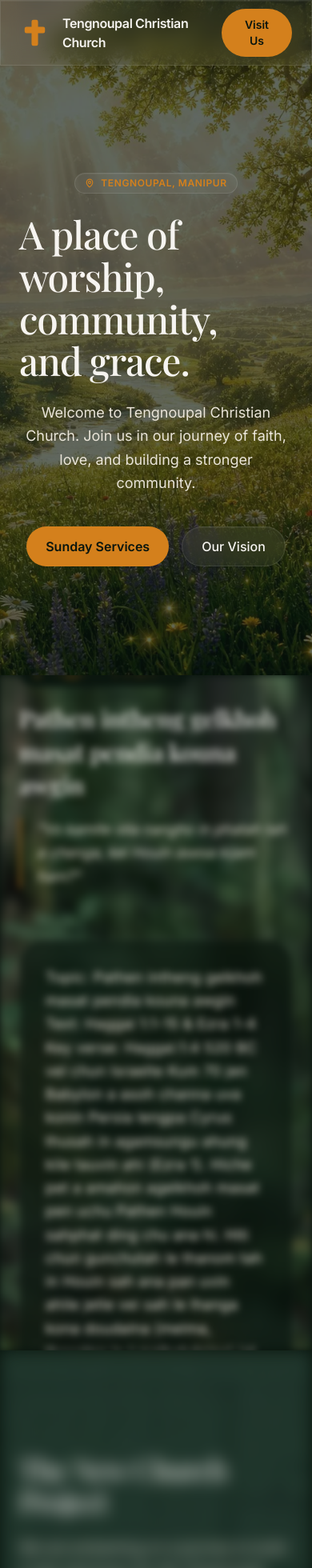
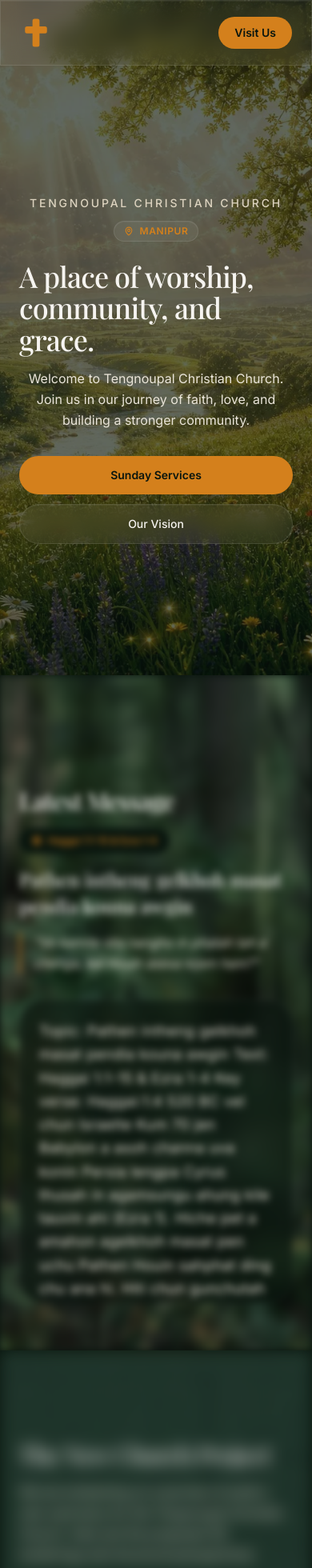
Before and after one commit to metachasm-beep/tengnoupalchurch, a React (Vite) app: page / in a window 390 px wide. Shown: the top 1960 px of the page at 80% size. Built offline with nearby package versions, Linux system fonts and the light colour scheme; a web font is replaced by a local one.

Commit message:
style: implement mobile optimization across all folds

```diff
--- a/src/folds/Footer.jsx
+++ b/src/folds/Footer.jsx
@@ -3,7 +3,7 @@ import { MapPin } from '@phosphor-icons/react';
 
 export default function Footer() {
   return (
-    <footer id="footer" className="w-full border-t border-forest-800 text-bone-100 bg-forest-900/90 backdrop-blur-md px-6 py-4 flex flex-col md:flex-row items-center justify-between gap-4 text-xs md:text-sm z-50">
+    <footer id="footer" className="w-full border-t border-forest-800 text-bone-100 bg-forest-900/90 backdrop-blur-md px-6 py-4 pb-8 md:pb-4 flex flex-col md:flex-row items-center justify-between gap-4 text-xs md:text-sm z-50">
       <div className="flex flex-col md:flex-row items-center gap-2 md:gap-6 text-center md:text-left">
         <p>© 2026 Tengnoupal Christian Church.</p>
         <p className="flex items-center justify-center gap-1 opacity-75">
--- a/src/folds/Gallery.jsx
+++ b/src/folds/Gallery.jsx
@@ -7,8 +7,17 @@ export default function Gallery({ galleryImages }) {
   const [selectedImage, setSelectedImage] = useState(null);
   const [currentPage, setCurrentPage] = useState(0);
   const [direction, setDirection] = useState(1);
+  const [itemsPerPage, setItemsPerPage] = useState(6);
 
-  const itemsPerPage = 6;
+  React.useEffect(() => {
+    const handleResize = () => {
+      setItemsPerPage(window.innerWidth < 768 ? 1 : 6);
+    };
+    handleResize();
+    window.addEventListener('resize', handleResize);
+    return () => window.removeEventListener('resize', handleResize);
+  }, []);
+
   const totalPages = Math.ceil(galleryImages.length / itemsPerPage);
 
   const handleNext = () => {
@@ -73,12 +82,12 @@ export default function Gallery({ galleryImages }) {
                 x: { type: "spring", stiffness: 300, damping: 30 },
                 opacity: { duration: 0.2 }
               }}
-              className="absolute inset-0 grid grid-cols-2 md:grid-cols-3 gap-3 md:gap-6 px-12 md:px-24 content-center"
+              className="absolute inset-0 grid grid-cols-1 md:grid-cols-3 gap-3 md:gap-6 px-12 md:px-24 content-center"
             >
               {currentImages.map((item, idx) => (
                 <div
                   key={idx}
-                  className="relative group cursor-pointer overflow-hidden rounded-xl bg-forest-700 shadow-md aspect-square md:aspect-[4/3]"
+                  className="relative group cursor-pointer overflow-hidden rounded-xl bg-forest-700 shadow-md aspect-[4/3]"
                   onClick={() => setSelectedImage(item)}
                 >
                   <img src={item.img} alt={`Gallery image ${idx}`} className="w-full h-full object-cover transition-transform duration-700 group-hover:scale-110" />
--- a/src/folds/Hero.jsx
+++ b/src/folds/Hero.jsx
@@ -12,12 +12,15 @@ export default function Hero() {
       />
       <div className="absolute inset-0 z-0 bg-forest-900/40 pointer-events-none" />
 
-      <div className="relative z-10 max-w-4xl mx-auto px-6 w-full flex flex-col items-center justify-center text-center gap-6">
-        <div className="inline-flex items-center gap-2 px-3 py-1 rounded-full glass text-xs font-semibold tracking-wider text-amber-accent uppercase">
-          <MapPin weight="bold" /> Tengnoupal, Manipur
+      <div className="relative z-10 max-w-4xl mx-auto px-6 w-full flex flex-col items-center justify-center text-center gap-4 md:gap-6">
+        <div className="flex flex-col items-center gap-3 md:gap-4 mb-2">
+          <h2 className="font-sans text-sm md:text-base tracking-[0.2em] text-bone-200 uppercase font-medium">Tengnoupal Christian Church</h2>
+          <div className="inline-flex items-center gap-2 px-3 py-1 rounded-full glass text-xs font-semibold tracking-wider text-amber-accent uppercase">
+            <MapPin weight="bold" /> Manipur
+          </div>
         </div>
 
-        <h1 className="font-serif text-5xl md:text-7xl font-medium tracking-tight leading-[1.1] text-bone-50">
+        <h1 className="font-serif text-4xl md:text-7xl font-medium tracking-tight leading-[1.1] text-bone-50">
           <BlurText
             text="A place of worship, community, and grace."
             delay={50}
@@ -25,15 +28,15 @@ export default function Hero() {
           />
         </h1>
 
-        <p className="text-lg text-bone-100 max-w-[40ch] leading-relaxed mx-auto">
+        <p className="text-base md:text-lg text-bone-100 max-w-[40ch] leading-relaxed mx-auto">
           Welcome to Tengnoupal Christian Church. Join us in our journey of faith, love, and building a stronger community.
         </p>
 
-        <div className="flex justify-center gap-4 pt-4">
-          <button onClick={() => { const el = document.getElementById('nav-sermons'); if (el) el.scrollIntoView({ behavior: 'smooth' }); }} className="bg-amber-accent text-forest-900 px-6 py-3 rounded-full font-bold hover:bg-amber-accent-hover transition-colors hover:scale-[0.98]">
+        <div className="flex flex-col sm:flex-row justify-center gap-3 sm:gap-4 pt-4 w-full sm:w-auto">
+          <button onClick={() => { const el = document.getElementById('nav-sermons'); if (el) el.scrollIntoView({ behavior: 'smooth' }); }} className="bg-amber-accent text-forest-900 px-6 py-3.5 md:py-3 rounded-full font-bold hover:bg-amber-accent-hover transition-colors hover:scale-[0.98] w-full sm:w-auto text-sm md:text-base">
             Sunday Services
           </button>
-          <button onClick={() => { const el = document.getElementById('nav-project'); if (el) el.scrollIntoView({ behavior: 'smooth' }); }} className="glass px-6 py-3 rounded-full font-medium hover:bg-white/10 transition-colors">
+          <button onClick={() => { const el = document.getElementById('nav-project'); if (el) el.scrollIntoView({ behavior: 'smooth' }); }} className="glass px-6 py-3.5 md:py-3 rounded-full font-medium hover:bg-white/10 transition-colors w-full sm:w-auto text-sm md:text-base">
             Our Vision
           </button>
         </div>
--- a/src/folds/Navbar.jsx
+++ b/src/folds/Navbar.jsx
@@ -12,7 +12,7 @@ export default function Navbar() {
       <div className="max-w-7xl mx-auto px-6 h-20 flex items-center justify-between">
         <div className="flex items-center gap-4">
           <Cross size={40} weight="fill" className="text-amber-accent" />
-          <span className="font-semibold tracking-tight text-bone-50">Tengnoupal Christian Church</span>
+          <span className="hidden sm:inline font-semibold tracking-tight text-bone-50">Tengnoupal Christian Church</span>
         </div>
         <div className="hidden md:flex gap-8 text-sm font-medium text-bone-100">
           <button onClick={() => scrollTo('nav-hero')} className="hover:text-amber-accent transition-colors">Home</button>
--- a/src/folds/Project.jsx
+++ b/src/folds/Project.jsx
@@ -19,7 +19,7 @@ export default function Project({ renderCards }) {
   };
 
   return (
-    <section id="project" className="min-h-[100dvh] w-full flex items-center bg-forest-900 text-bone-50 relative py-32 overflow-hidden">
+    <section id="project" className="min-h-[100dvh] w-full flex flex-col justify-center bg-forest-900 text-bone-50 relative py-20 md:py-32 overflow-hidden">
       <div
         className="absolute inset-0 z-0 bg-cover bg-center pointer-events-none"
         style={{ backgroundImage: `url('/assets/bg_project.png')` }}
@@ -27,15 +27,15 @@ export default function Project({ renderCards }) {
       <div className="absolute top-0 inset-x-0 h-px bg-gradient-to-r from-transparent via-amber-accent to-transparent opacity-50 z-10" />
 
       <div className="relative z-10 max-w-7xl mx-auto px-6 w-full">
-        <div className="max-w-2xl mb-16">
-          <h2 className="font-serif text-4xl md:text-5xl font-medium tracking-tight mb-6">The New Church Project</h2>
-          <p className="text-bone-100 text-lg leading-relaxed">
+        <div className="max-w-2xl mb-10 md:mb-16 mt-8 md:mt-0">
+          <h2 className="font-serif text-3xl md:text-5xl font-medium tracking-tight mb-4 md:mb-6">The New Church Project</h2>
+          <p className="text-bone-100 text-base md:text-lg leading-relaxed">
             We are embarking on a journey to build a new sanctuary for the Tengnoupal Christian Church.
             Here are the proposed 3D renderings and structural perspectives.
           </p>
         </div>
 
-        <div className="grid grid-cols-1 md:grid-cols-4 md:grid-rows-2 gap-6 auto-rows-[300px] md:auto-rows-[auto]">
+        <div className="grid grid-cols-1 md:grid-cols-4 md:grid-rows-2 gap-4 md:gap-6 auto-rows-[220px] md:auto-rows-[auto]">
           {renderCards?.map((card, i) => (
             <div key={i} className={`${getBentoClasses(i)}`} onClick={() => setSelectedImage(card)}>
               <SpotlightCard className="w-full h-full bg-forest-800 border-forest-700 p-0 overflow-hidden cursor-pointer shadow-lg" spotlightColor="rgba(212, 128, 28, 0.15)">
--- a/src/folds/Sermons.jsx
+++ b/src/folds/Sermons.jsx
@@ -9,25 +9,25 @@ export default function Sermons({ docx_content }) {
         style={{ backgroundImage: `url('/assets/bg_sermons.png')` }}
       />
 
-      <div className="relative z-10 max-w-7xl mx-auto px-6 w-full">
-        <div className="grid md:grid-cols-12 gap-16">
-          <div className="md:col-span-5 flex flex-col gap-6">
-            <h2 className="font-serif text-4xl md:text-5xl font-medium tracking-tight text-bone-50">Latest Message</h2>
-            <div className="flex flex-col gap-5 text-bone-100">
-              <div className="inline-flex items-center gap-2 px-4 py-2 rounded-full bg-forest-900 text-amber-accent text-sm font-medium self-start">
+      <div className="relative z-10 max-w-7xl mx-auto px-6 w-full mt-20 md:mt-0">
+        <div className="grid md:grid-cols-12 gap-8 md:gap-16">
+          <div className="md:col-span-5 flex flex-col gap-4 md:gap-6">
+            <h2 className="font-serif text-3xl md:text-5xl font-medium tracking-tight text-bone-50">Latest Message</h2>
+            <div className="flex flex-col gap-4 md:gap-5 text-bone-100">
+              <div className="inline-flex items-center gap-2 px-4 py-2 rounded-full bg-forest-900 text-amber-accent text-xs md:text-sm font-medium self-start">
                 <Calendar weight="bold" /> Haggai 1:1-15 & Ezra 1-4
               </div>
-              <h3 className="font-serif text-3xl font-medium text-bone-50 leading-snug">
+              <h3 className="font-serif text-2xl md:text-3xl font-medium text-bone-50 leading-snug">
                 Pathen intheng gelkhoh masat pendia kouna awgin
               </h3>
-              <p className="leading-relaxed border-l-2 border-amber-accent pl-5 italic text-lg opacity-90">
+              <p className="leading-relaxed border-l-2 border-amber-accent pl-4 md:pl-5 italic text-base md:text-lg opacity-90">
                 "Vo kamite idia nangho in phatah tah a chenga, kei Houin asesa kijam ham?"
               </p>
             </div>
           </div>
 
           <div className="md:col-span-7 relative">
-            <div className="glass-dark p-8 md:p-12 rounded-[2rem] h-[600px] overflow-y-auto custom-scrollbar shadow-2xl bg-forest-900/50">
+            <div className="glass-dark p-6 md:p-12 rounded-[2rem] h-[45vh] md:h-[600px] overflow-y-auto custom-scrollbar shadow-2xl bg-forest-900/50">
               <div className="max-w-prose space-y-6">
                 {docx_content?.split('\n\n').filter(Boolean).map((para, i) => (
                   <p key={i} className="leading-relaxed text-bone-100 text-lg font-light tracking-wide">{para}</p>
```
